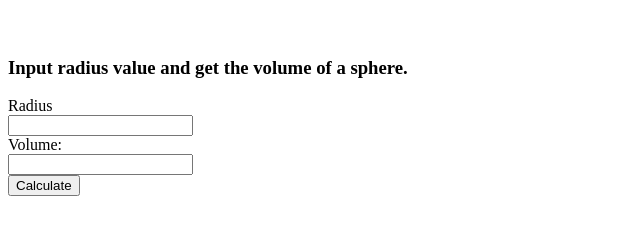
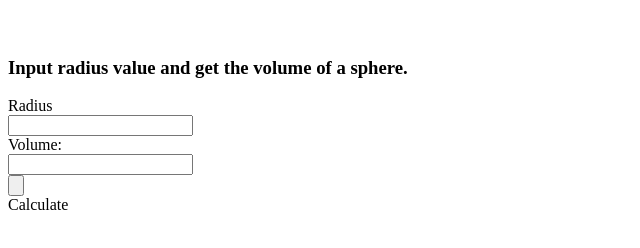
Before and after one commit to acciojob/sphere-vol-avinashcbsharma, a website: page main.html in a window 1280 px wide. Shown: the whole page, without its empty margins (0-640 px from the left). Drawn offline with Linux system fonts and the light colour scheme.

Commit message:
created a submission

```diff
--- a/main.html
+++ b/main.html
@@ -18,7 +18,7 @@ label,input{display:block;}
         <label for="result">Volume:</label>
         <input id=volume type="text" name="result" readonly>
 
-		<button type="button" onclick="volume_sphere()">Calculate</button>
+		<input id="submit" type="button" onclick="volume_sphere()">Calculate
     </form>
 
 	<script type="text/javascript" src="./script.js"></script>
```
